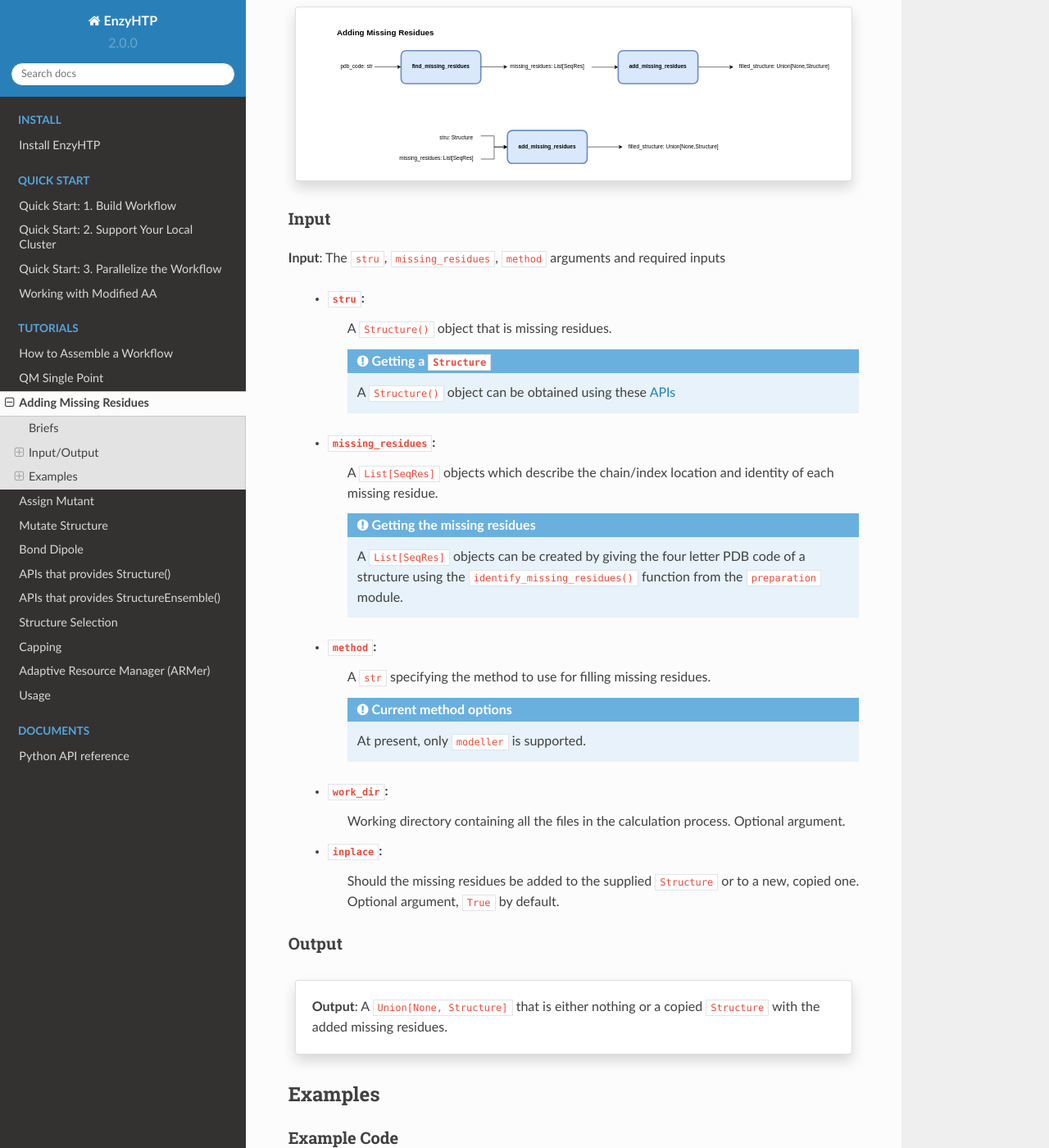
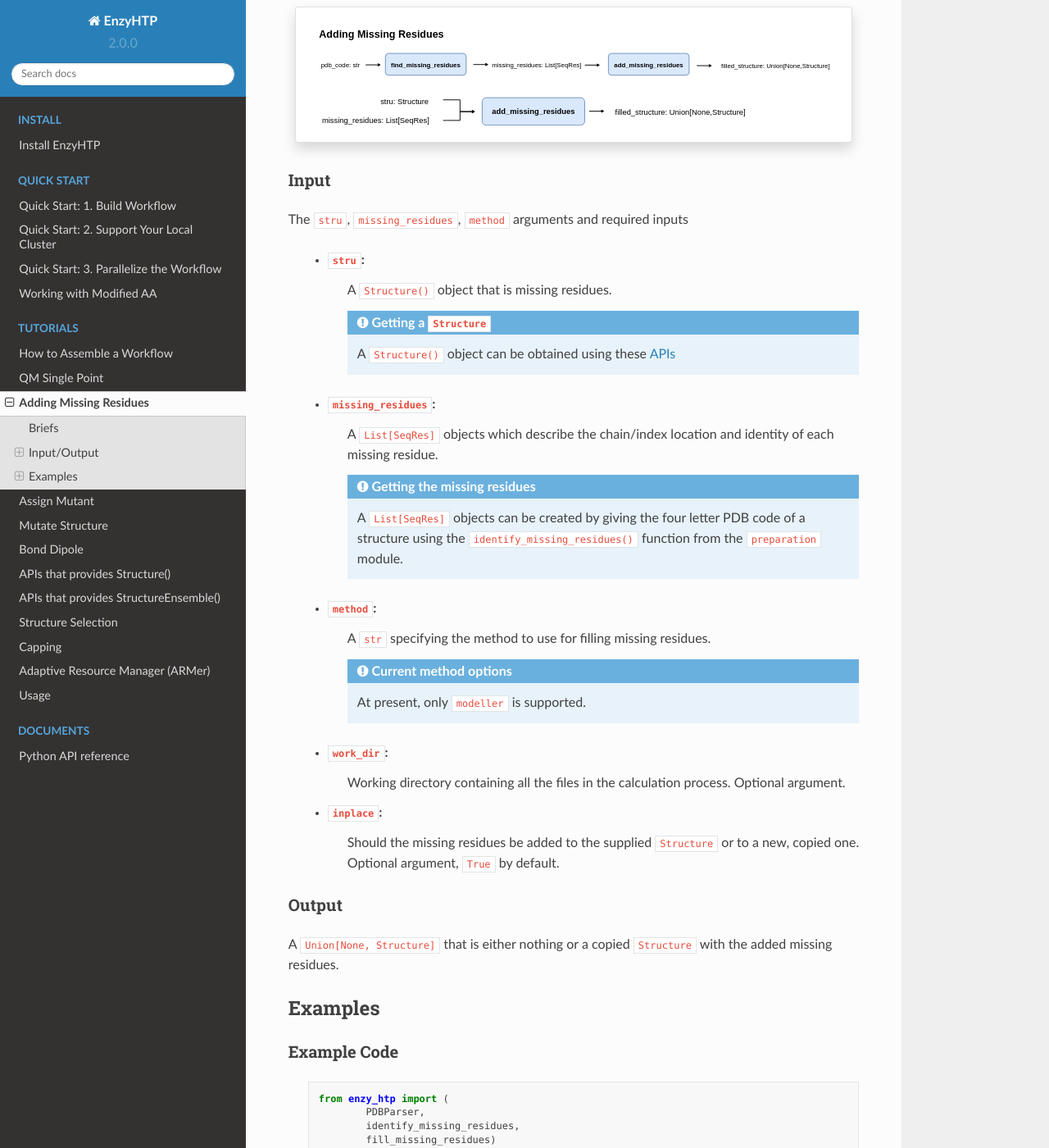
Before and after one commit to ChemBioHTP/enzyhtp_doc, a Sphinx documentation site: the page built from docs/source/sci_api_tutorial/add_missing_residues.rst, in a window 1280 px wide and 1400 px high, scrolled down 841 px. Shown: the whole window at 82% size. Built offline with Sphinx 7.4.7 and the Read the Docs theme 2.0.0, drawn with Linux system fonts in a browser that asks for light colours.

Commit message:
made the image bigger

```diff
--- a/docs/source/sci_api_tutorial/add_missing_residues.rst
+++ b/docs/source/sci_api_tutorial/add_missing_residues.rst
@@ -44,7 +44,7 @@ Input
 -----------------------------------------------------------------------------------------
 
 
-**Input**: The ``stru``, ``missing_residues``, ``method`` arguments and required inputs
+The ``stru``, ``missing_residues``, ``method`` arguments and required inputs
 
     - ``stru``:
         A ``Structure()`` object that is missing residues.
@@ -78,11 +78,8 @@ Input
 
 Output
 -----------------------------------------------------------------------------------------
-.. panels::
 
-    :column: col-lg-12 col-md-12 col-sm-12 col-xs-12 p-2 text-left
-
-    **Output**: A ``Union[None, Structure]`` that is either nothing or a copied ``Structure`` with the added missing residues.
+A ``Union[None, Structure]`` that is either nothing or a copied ``Structure`` with the added missing residues.
 
 
 
```
Also changed, not shown: docs/figures/add_missing_residues.svg.
